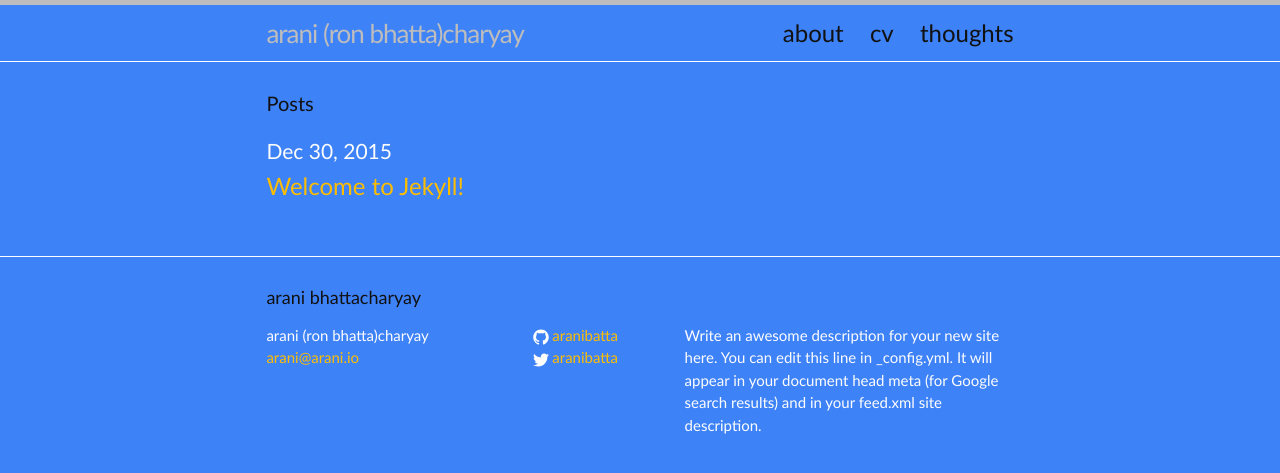
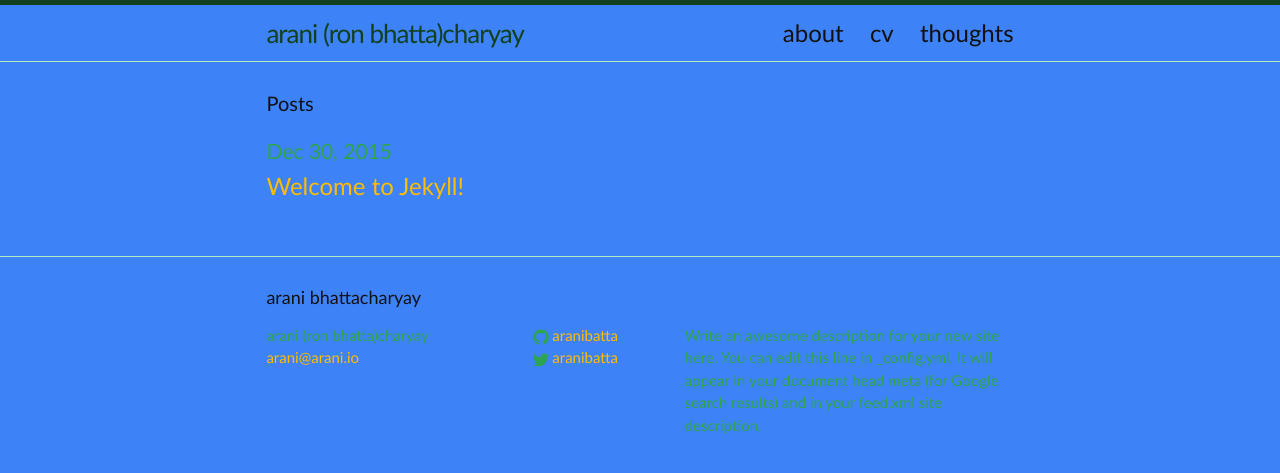
Before and after one commit to aranibatta/aranibatta.github.io, a Jekyll site: the page built from index.html, in a window 1280 px wide. Shown: the top 473 px of the page. Built offline with Jekyll 4.4.1, drawn with Linux system fonts in a browser that asks for light colours.

Commit message:
coloring

```diff
--- a/css/main.scss
+++ b/css/main.scss
@@ -18,7 +18,7 @@ $text-color:       #111;
 $background-color: #3E82F7;
 $brand-color:      #FDBD00;
 
-$grey-color:       #fdfdfd;
+$grey-color:       #2DA54F;
 $grey-color-light: lighten($grey-color, 40%);
 $grey-color-dark:  darken($grey-color, 25%);
 
```
